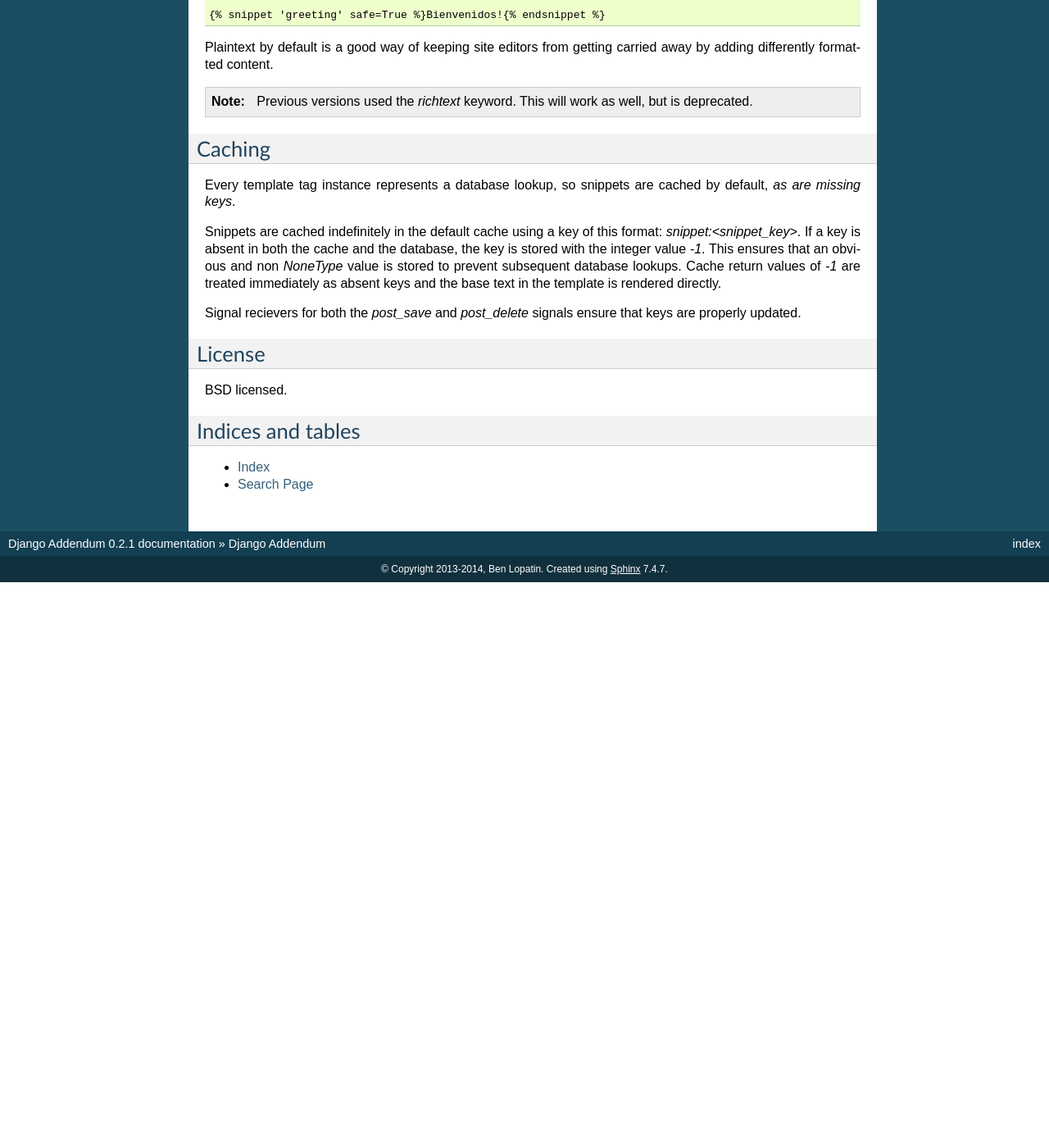
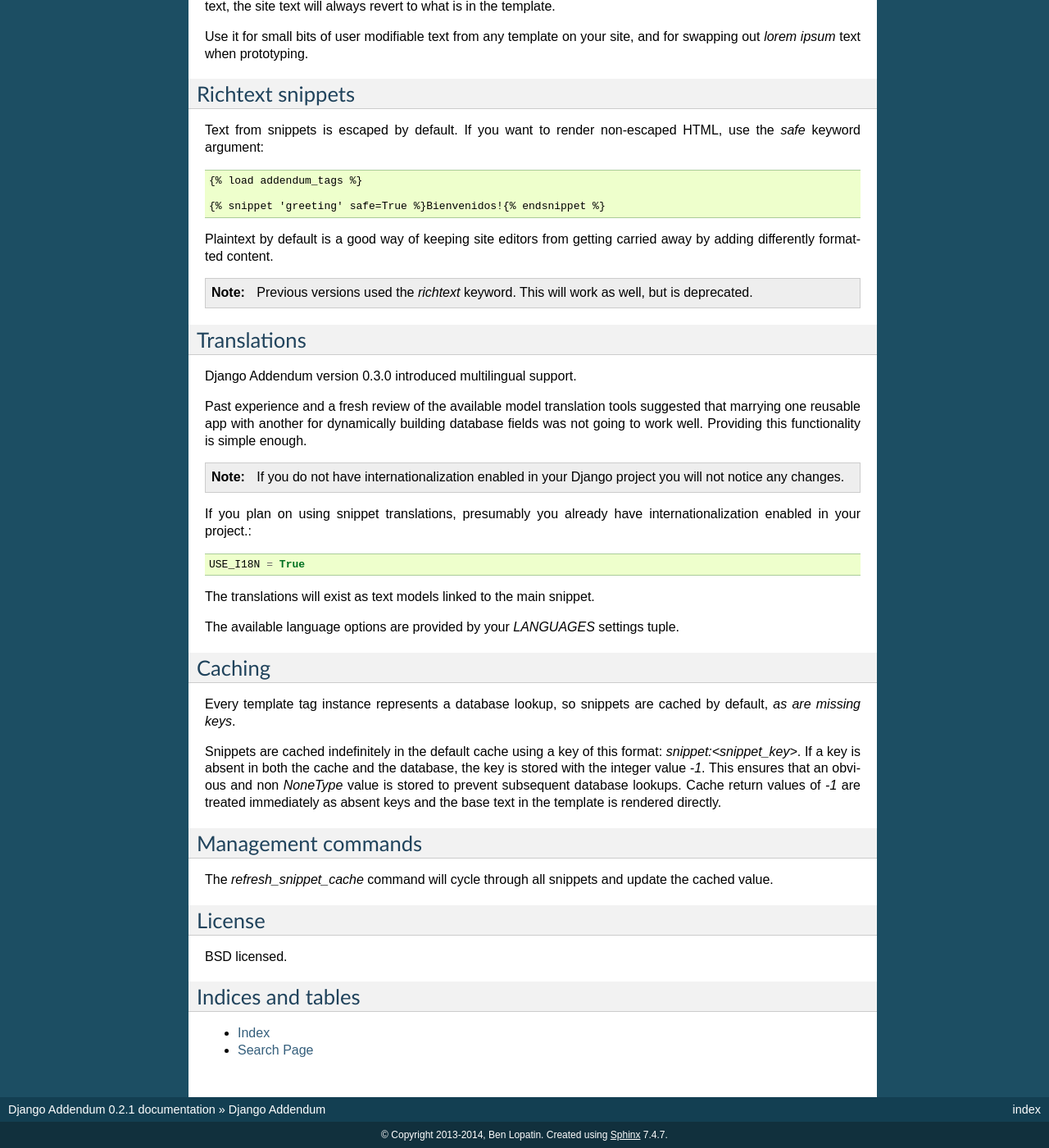
Before and after one commit to bennylope/django-addendum, a Sphinx documentation site: the page built from docs/index.rst, in a window 1280 px wide and 1400 px high, scrolled down 1303 px. Shown: the whole window at 82% size. Built offline with Sphinx 7.4.7, drawn with Linux system fonts in a browser that asks for light colours; before the commit the page ends 2013 px from its top, so only the background shows below that; some of the changed text lies outside the part shown.

```diff
--- a/addendum/__init__.py
+++ b/addendum/__init__.py
@@ -1,5 +1,5 @@
 __title__ = "addendum"
-__version__ = "0.2.1"
+__version__ = "0.3.0"
 
 
 default_app_config = 'addendum.apps.AddendumConfig'
--- a/docs/index.rst
+++ b/docs/index.rst
@@ -37,6 +37,20 @@ Sync your database or migrate if you have `South
 
 .. note::
     Django Addendum is not compatible with South versions prior to 1.0.
+
+Upgrading
+---------
+
+If you are upgrading from a version prior to 0.3.0 you will need to flush your
+cache, as the cached values have change. You can reload your cache layer or
+simply run the refresh management command immediately after updating your
+project.::
+
+    python manage.py refresh_snippet_cache
+
+Older versions of Django Addendum stored the entire snippet object in the
+cache; from 0.3.0 onwards only the text value of the snippet is stored in the
+cache value.
 
 Basic Usage
 ===========
@@ -85,6 +99,30 @@ away by adding differently formatted content.
     Previous versions used the `richtext` keyword. This will work as well, but
     is deprecated.
 
+Translations
+============
+
+Django Addendum version 0.3.0 introduced multilingual support.
+
+Past experience and a fresh review of the available model translation tools
+suggested that marrying one reusable app with another for dynamically building
+database fields was not going to work well. Providing this functionality is
+simple enough.
+
+.. note::
+    If you do not have internationalization enabled in your Django project you
+    will not notice any changes.
+
+If you plan on using snippet translations, presumably you already have
+internationalization enabled in your project.::
+
+    USE_I18N = True
+
+The translations will exist as text models linked to the main snippet.
+
+The available language options are provided by your `LANGUAGES` settings tuple.
+
+
 Caching
 =======
 
@@ -98,8 +136,11 @@ obvious and non `NoneType` value is stored to prevent subsequent database
 lookups. Cache return values of `-1` are treated immediately as absent keys and
 the base text in the template is rendered directly.
 
-Signal recievers for both the `post_save` and `post_delete` signals ensure that
-keys are properly updated.
+Management commands
+===================
+
+The `refresh_snippet_cache` command will cycle through all snippets and update
+the cached value.
 
 License
 =======
```
Also changed, not shown: 2 other files.
